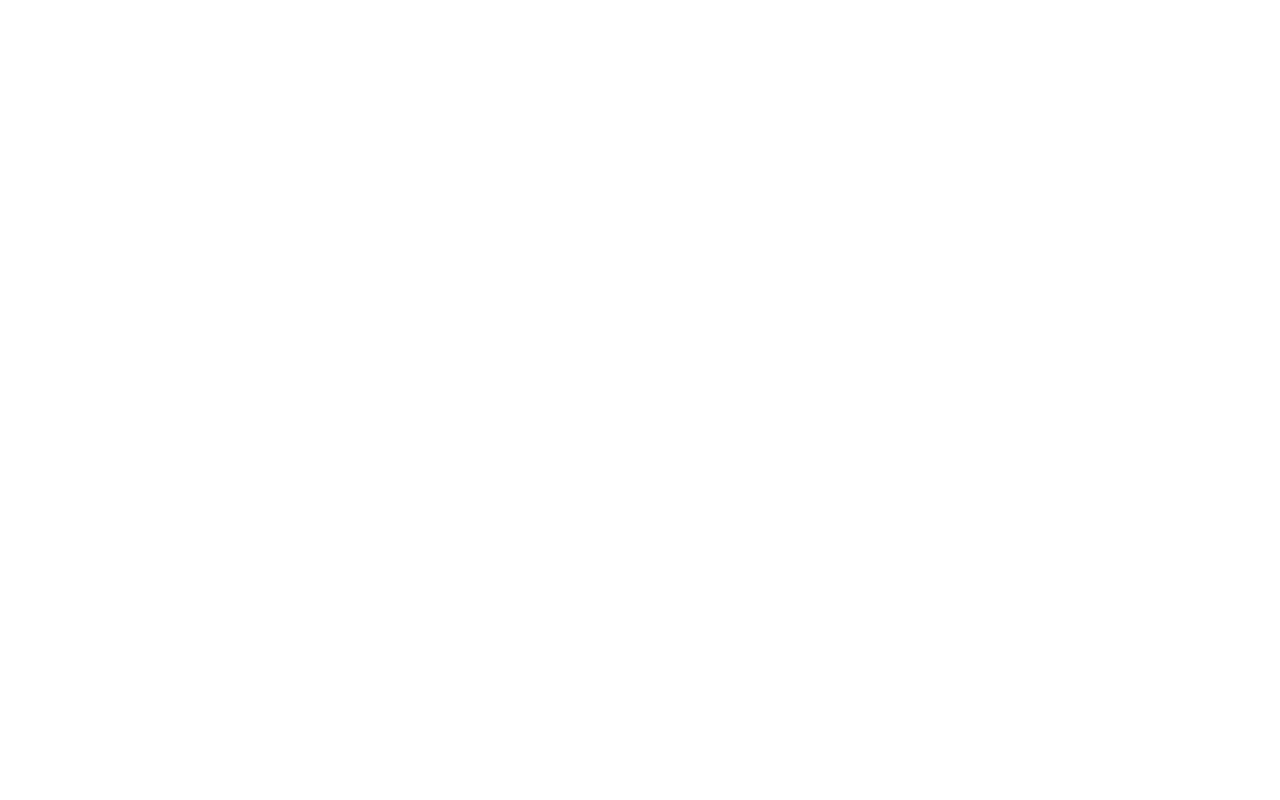
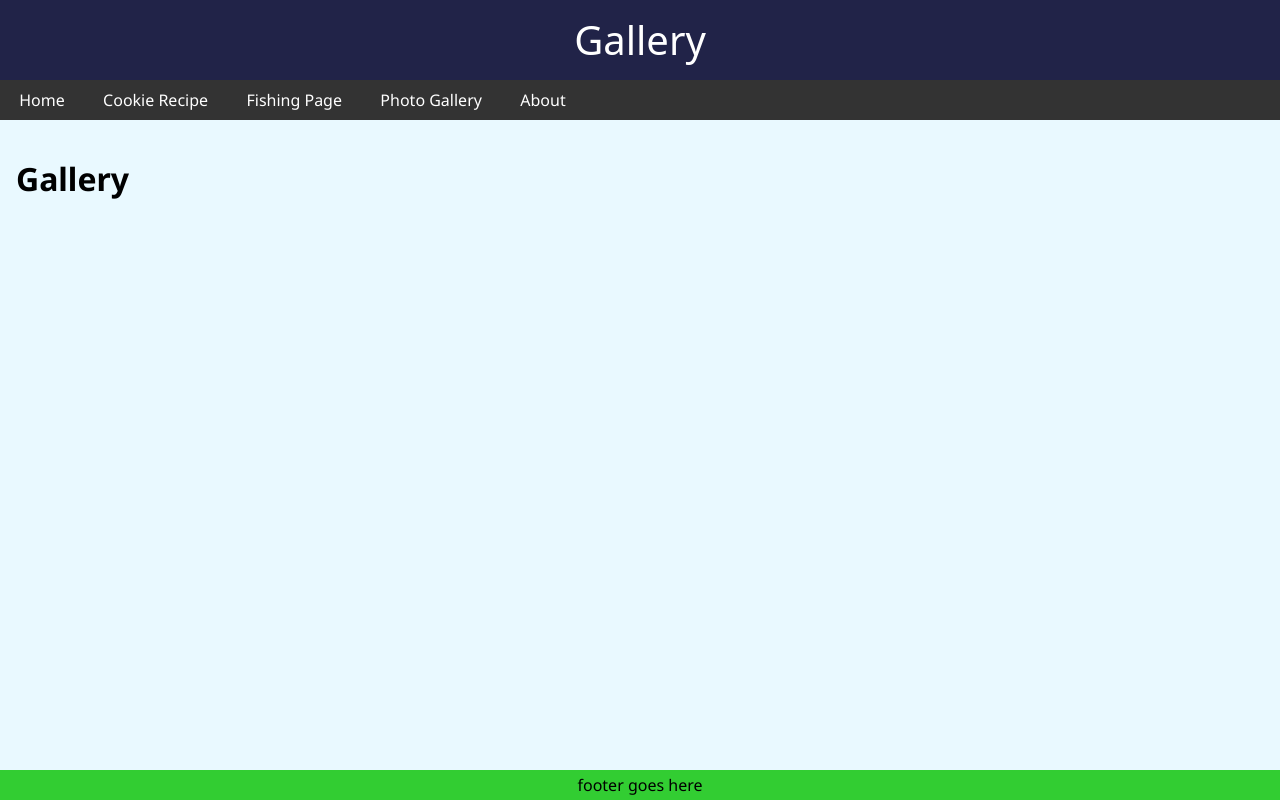
Before and after one commit to MrJonRoberts/year_8_website, a plain HTML site: page gallery.html in a window 1280 px wide. Drawn offline with Linux system fonts and the light colour scheme; a web font is replaced by a local one.

Commit message:
Update gallery.html

```diff
--- a/gallery.html
+++ b/gallery.html
@@ -1,8 +1,29 @@
 <!DOCTYPE html>
 <html lang="en">
-    <head>
-        <meta charset="UTF-8" />
-        <title>Title</title>
-    </head>
-    <body></body>
+  <head>
+    <meta charset="UTF-8" />
+    <title>Gallery PAGE</title>
+    <link rel="stylesheet" href="styles.css" />
+  </head>
+
+  <body>
+    <header>Gallery</header>
+
+    <nav>
+      <ul>
+        <li><a href="index.html">Home</a></li>
+        <li><a href="recipe.html">Cookie Recipe</a></li>
+        <li><a href="fishing.html">Fishing Page</a></li>
+        <li><a href="gallery.html">Photo Gallery</a></li>
+        <li><a href="about.html">About</a></li>
+      </ul>
+    </nav>
+
+    <main>
+      <h1>Gallery</h1>
+
+    </main>
+
+    <footer>footer goes here</footer>
+  </body>
 </html>
```
